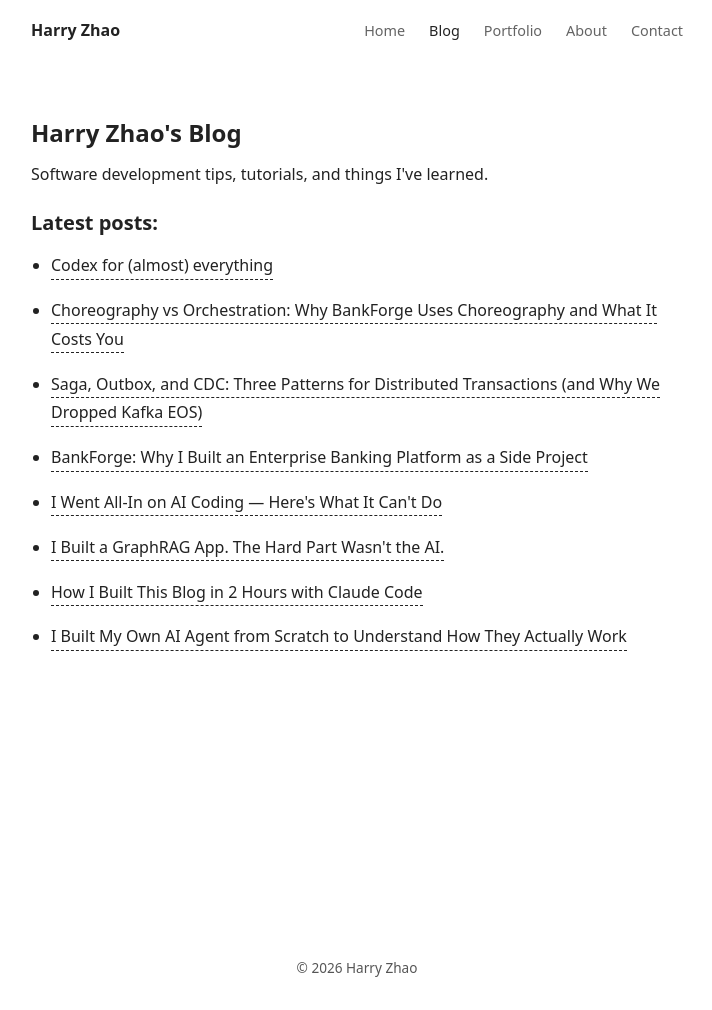
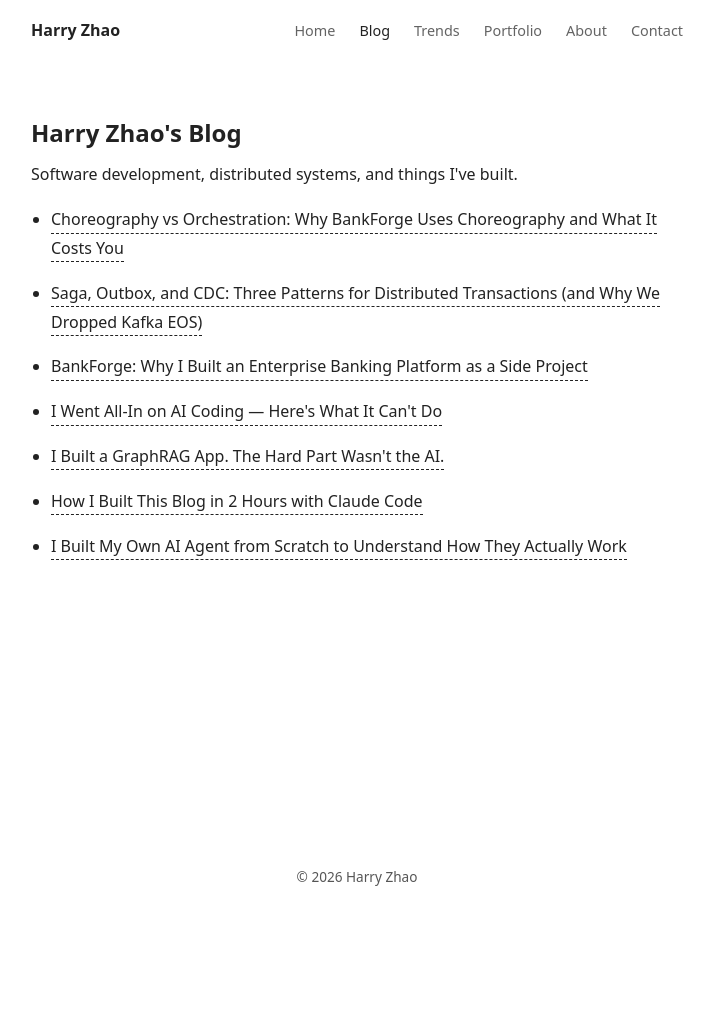
Before and after one commit to Harry-Zhao-AU/harry-zhao-au.github.io, a Jekyll site: the page built from blog.html, in a window 1280 px wide. Shown: the whole page, without its empty margins (283-995 px from the left). Built offline with Jekyll 4.4.1, drawn with Linux system fonts in a browser that asks for light colours; after the commit the page ends 919 px from its top, so only the background shows below that.

Commit message:
add Trends channel, PulsePost project, nav and blog updates

```diff
--- a/_data/navigation.yml
+++ b/_data/navigation.yml
@@ -2,6 +2,8 @@
   url: /
 - title: Blog
   url: /blog/
+- title: Trends
+  url: /trends/
 - title: Portfolio
   url: /portfolio/
 - title: About
--- a/_data/projects.yml
+++ b/_data/projects.yml
@@ -2,6 +2,12 @@
   description: "Australian core banking platform demonstrating enterprise microservices patterns — 4 Java/Spring Boot services with local ACID transactions, Saga/Outbox/CDC messaging, full observability (Jaeger + Prometheus + Loki + Grafana), Istio service mesh on Kubernetes, and a Claude MCP server for AI-driven root cause analysis."
   technologies: ["Java", "Spring Boot", "Kafka", "PostgreSQL", "Kubernetes", "Istio", "Kong", "Neo4j", "Redis", "OpenTelemetry", "Outbox-CDC", "Saga", "MCP"]
   github: "https://github.com/Harry-Zhao-AU/BankForge"
+  live: ""
+
+- name: "PulsePost"
+  description: "AI-powered article pipeline that monitors trending AI topics, generates articles in your voice, seeks approval via Telegram bot, and auto-publishes to your blog. Infrastructure as Code on Azure — Functions, Service Bus, and Application Insights provisioned via Terraform and Bicep, deployed through GitHub Actions CI/CD."
+  technologies: ["C#", "Azure Functions", "Service Bus", "Application Insights", "Terraform", "Bicep", "GitHub Actions", "CI/CD", "Python", "Telegram Bot"]
+  github: "https://github.com/Harry-Zhao-AU/PulsePost"
   live: ""
 
 - name: "NanoBotTS"
--- a/_layouts/home.html
+++ b/_layouts/home.html
@@ -23,7 +23,7 @@ layout: default
 
 <div class="section">
   <p>Senior Software Engineer with 14+ years of experience in distributed systems, microservices architecture, and event-driven platforms across banking and public infrastructure. Now operating at the forefront of AI-native engineering — shifting from manual coding to designing, orchestrating, and validating AI-generated solutions.</p>
-  <p>Check out my <a href="/blog/">Blog</a>, browse my <a href="/portfolio/">Projects</a>, or learn more <a href="/about/">about me</a>.</p>
+  <p>Check out my <a href="/blog/">Blog</a>, browse my <a href="/portfolio/">Projects</a>, see the latest <a href="/trends/">Trends</a>, or learn more <a href="/about/">about me</a>.</p>
 </div>
 
 <div class="section">
--- a/blog.html
+++ b/blog.html
@@ -6,12 +6,12 @@ permalink: /blog/
 
 <article class="page">
   <h1>{{ site.title }}'s Blog</h1>
-  <p>Software development tips, tutorials, and things I've learned.</p>
+  <p>Software development, distributed systems, and things I've built.</p>
 
-  <h2>Latest posts:</h2>
-  {% if site.posts.size > 0 %}
+  {% assign project_posts = site.posts | where_exp: "post", "post.channel != 'trends'" %}
+  {% if project_posts.size > 0 %}
     <ul class="post-list">
-      {% for post in site.posts %}
+      {% for post in project_posts %}
         <li><a href="{{ post.url | relative_url }}">{{ post.title }}</a></li>
       {% endfor %}
     </ul>
```
Also changed, not shown: _posts/2026-04-19-codex-for-almost-everything.md (+1 -0 lines), trends.html (added, +21 -0 lines).
